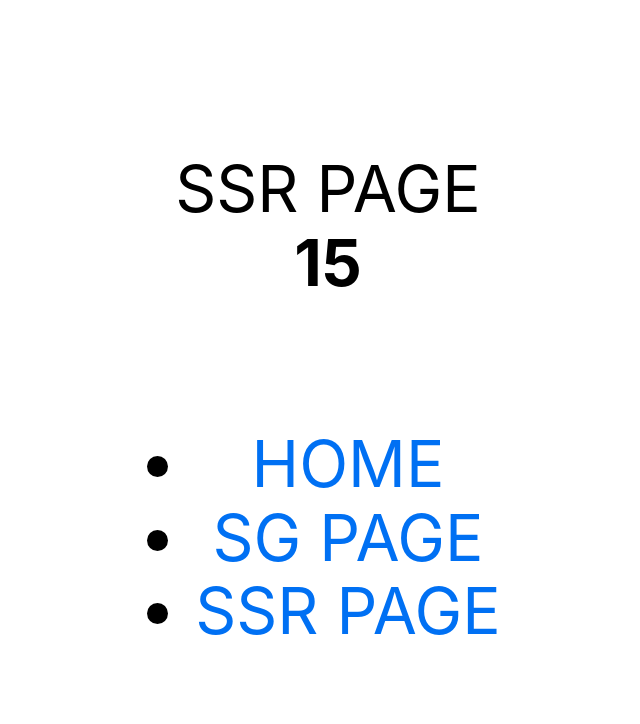
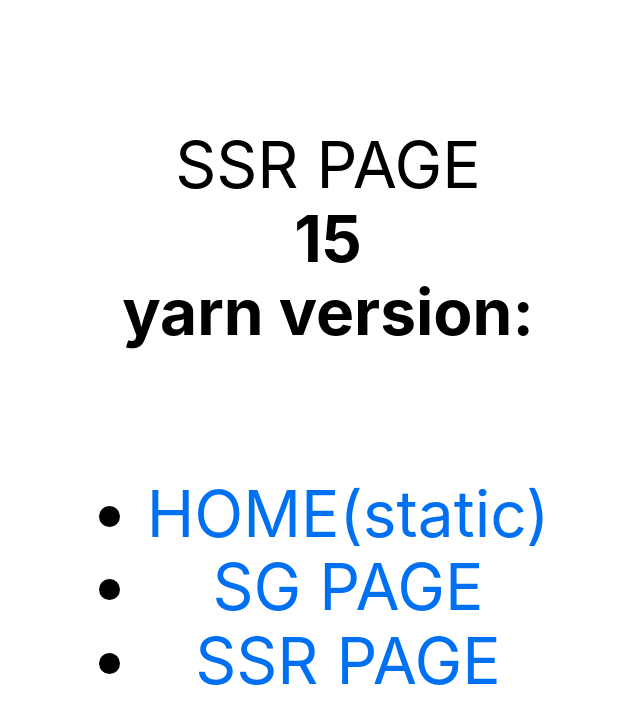
Before and after one commit to keidarcy/next-yarn-berry, a Next.js app: page /ssr in a window 1280 px wide. Shown: the top 724 px of the page, without its empty margins (312-952 px from the left). Built offline with nearby package versions, Linux system fonts and the light colour scheme.

Commit message:
feat: add yarn version

```diff
--- a/package.json
+++ b/package.json
@@ -3,7 +3,7 @@
   "version": "0.1.0",
   "private": true,
   "scripts": {
-    "dev": "next dev -p 9999",
+    "dev": "YARN=$(yarn -v) next dev -p 9999",
     "build": "next build",
     "start": "next start -p 9999",
     "lint": "next lint"
--- a/pages/index.tsx
+++ b/pages/index.tsx
@@ -20,7 +20,7 @@ export default function Home() {
 
         <ul className={styles.description}>
           <li className={styles.title}>
-            <Link href="/">HOME(Static)</Link>
+            <Link href="/">HOME(static)</Link>
           </li>
           <li className={styles.title}>
             <Link href="/sg">SG PAGE</Link>
--- a/pages/ssr.tsx
+++ b/pages/ssr.tsx
@@ -2,7 +2,7 @@ import Head from 'next/head';
 import Link from 'next/link';
 import styles from '../styles/Home.module.css';
 
-export default function Ssr({ random }: { random: number }) {
+export default function Ssr({ random, yarn }: { random: number; yarn: string }) {
   return (
     <>
       <Head>
@@ -17,11 +17,12 @@ export default function Ssr({ random }: { random: number }) {
             SSR PAGE
             <br />
             <h1 className={styles.title}>{random}</h1>
+            <h1 className={styles.title}>yarn version: {yarn}</h1>
           </p>
         </div>
         <ul className={styles.description}>
           <li className={styles.title}>
-            <Link href="/">HOME</Link>
+            <Link href="/">HOME(static)</Link>
           </li>
           <li className={styles.title}>
             <Link href="/sg">SG PAGE</Link>
@@ -37,14 +38,17 @@ export default function Ssr({ random }: { random: number }) {
 
 export async function getServerSideProps() {
   const random = Math.floor(Math.random() * 100);
+  const yarn = process.env.YARN;
 
   console.log('\n++++++++++++++++++++++++++++++++++++');
+  console.log('YARN', yarn);
   console.log('SSR: ', random);
   console.log('++++++++++++++++++++++++++++++++++++\n');
 
   return {
     props: {
       random,
+      yarn,
     },
   };
 }
```
Also changed, not shown: pages/sg.tsx (+6 -2 lines).
